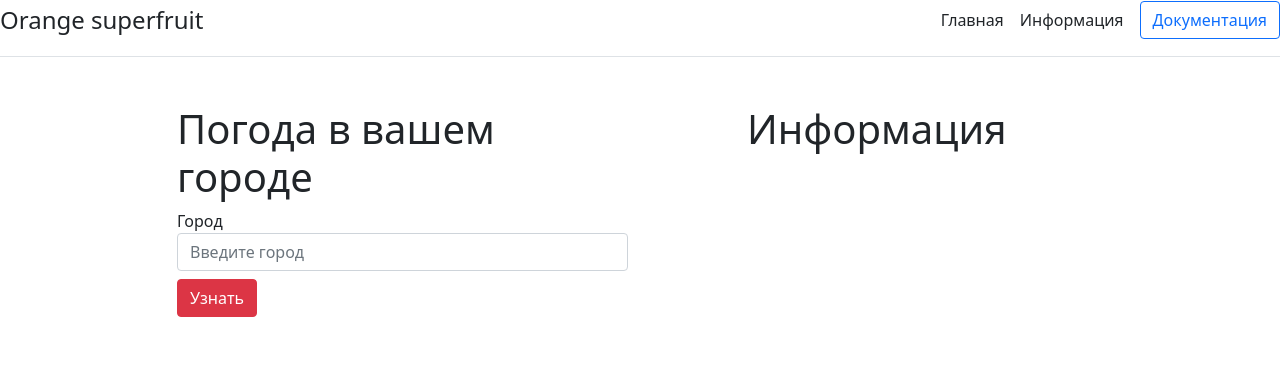
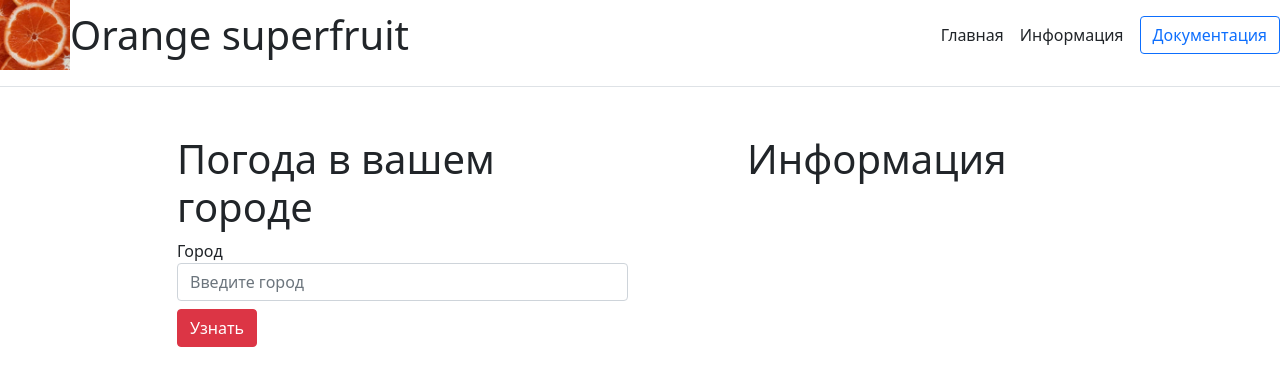
Before and after one commit to Vladimir-82/Weather, a Django app: template WeatherApp/weather/templates/weather/index.html in a window 1280 px wide. Shown: the top 386 px of the page. Run offline with Django 4.2, Linux system fonts and the light colour scheme; the template is opened without the code that fills it: values that come from a table or form of the project are taken from there, others are empty.

Commit message:
all works

```diff
--- a/WeatherApp/WeatherApp/settings.py
+++ b/WeatherApp/WeatherApp/settings.py
@@ -118,6 +118,11 @@ USE_TZ = True
 
 STATIC_URL = 'static/'
 
+STATICFILES_DIRS = [
+    BASE_DIR / 'static',
+    '/var/www/static/',
+]
+
 # Default primary key field type
 # https://docs.djangoproject.com/en/4.0/ref/settings/#default-auto-field
 
--- a/WeatherApp/WeatherApp/urls.py
+++ b/WeatherApp/WeatherApp/urls.py
@@ -1,7 +1,9 @@
 from django.contrib import admin
 from django.urls import path, include
+from django.conf import settings
+from django.conf.urls.static import static
 
 urlpatterns = [
     path('admin/', admin.site.urls),
     path('', include('weather.urls')),
-]
+] + static(settings.STATIC_URL, document_root=settings.STATIC_ROOT)
--- /dev/null
+++ b/WeatherApp/weather/static/weather/css/weather.css
@@ -0,0 +1,4 @@
+img {
+    width: 70px;
+    float: left;
+}
--- a/WeatherApp/weather/templates/weather/index.html
+++ b/WeatherApp/weather/templates/weather/index.html
@@ -1,14 +1,17 @@
+{% load static %}
 <!DOCTYPE html>
 <html lang="ru">
 <head>
     <meta charset="UTF-8">
     <title>Погодное приложение</title>
     <link rel="stylesheet" href="https://cdn.jsdelivr.net/npm/bootstrap@5.1.3/dist/css/bootstrap.min.css">
+    <link rel="stylesheet" href="{% static 'weather/css/weather.css' %}">
 </head>
 <body>
     <div class="d-flex flex-column flex-md-row align-items-center pb-3 mb-4 border-bottom">
       <a href="/" class="d-flex align-items-center text-dark text-decoration-none">
-        <span class="fs-4">Orange superfruit</span>
+        <img src="{% static 'weather/img/orange_.jpg' %}" alt="Лого">
+        <span class="fs-1">Orange superfruit</span>
       </a>
 
       <nav class="d-inline-flex mt-2 mt-md-0 ms-md-auto">
@@ -33,10 +36,10 @@
 
                 {% for info in all_info %}
                 <div class="alert alert-info">
-                    <b>Город:</b> {{ info.city }}<br>
+                    <b>Город:</b> {{ info.city }}<img src="https://openweathermap.org/img/w/{{ info.icon }}.png" alt="Фото погоды" class="img-thumbnail"><br>
                     <b>Температура:</b> {{ info.temp }}<br>
                     <b>Влажность:</b> {{ info.humidity }}<br>
-                    <img src="https://openweathermap.org/img/w/{{ info.icon }}.png" alt="Фото погоды" class="img-thumbnail">
+
                 </div>
 
                 {% endfor %}
```
Also changed, not shown: WeatherApp/weather/static/weather/img/orange_.jpg (added).
